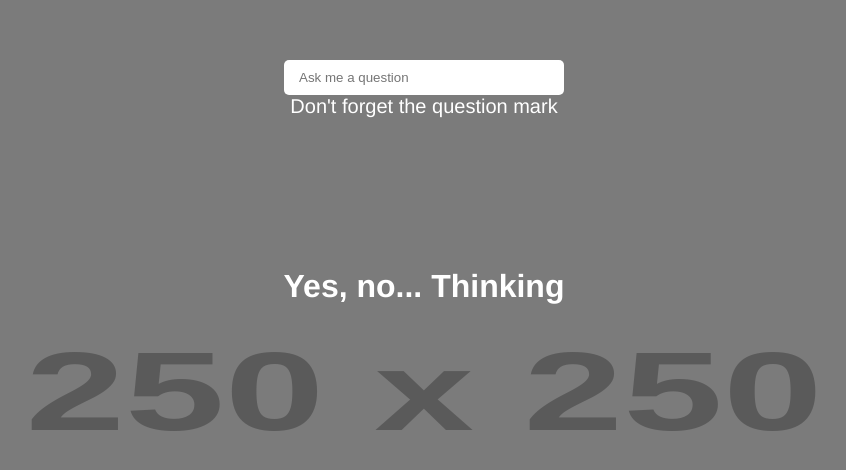
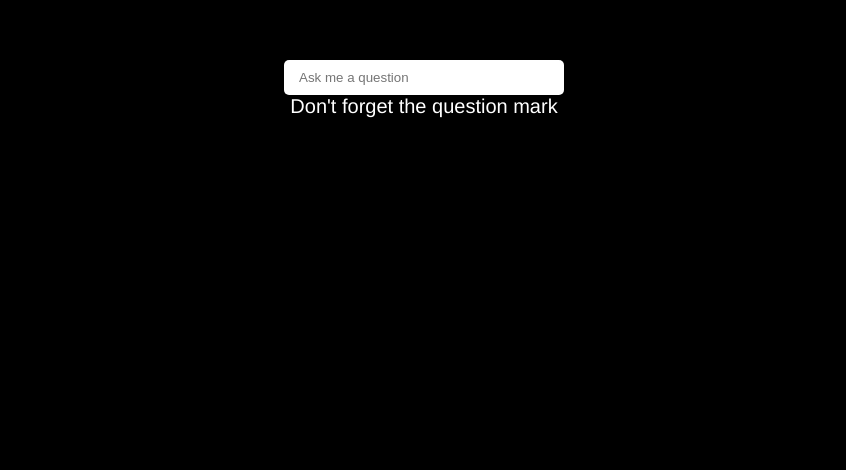
Before and after one commit to ososuna/vue, a Vue app in the folder 02-fundamentals/: page / in a window 1280 px wide. Shown: the top 470 px of the page, without its empty margins (216-1062 px from the left). Built offline with nearby package versions, Linux system fonts and the light colour scheme.

Commit message:
Added HTTP Request to Indecision

```diff
--- a/02-fundamentals/src/components/Indecision.vue
+++ b/02-fundamentals/src/components/Indecision.vue
@@ -1,6 +1,6 @@
 <template>
   <div>
-      <img src="https://via.placeholder.com/250" alt="bg">
+      <img v-if="img" :src="img">
       <div class="bg-dark"></div>
         <div class="indecision-container">
             <input
@@ -10,9 +10,9 @@
             >
             <p>Don't forget the question mark</p>
 
-            <div>
+            <div v-if="isValidQuestion">
                 <h2>{{ question }}</h2>
-                <h1>Yes, no... Thinking</h1>
+                <h1>{{ answer }}</h1>
             </div>
         </div>
   </div>
@@ -23,13 +23,30 @@
     name: 'Indecision',
     data() {
         return {
-            question: null
+            question: null,
+            answer: null,
+            img: null,
+            isValidQuestion: false
         }
+    },
+    methods: {
+
+        async getAnswer() {
+            this.answer = 'Thinking...'
+            const { answer, image } = await fetch('https://yesno.wtf/api').then( r => r.json() )
+            this.answer = answer === 'yes' ? 'Yes!' : 'No!'
+            this.img = image
+        }
+
     },
     watch: {
         question( value, oldValue ){
-            if ( !value.includes('!') ) return
-            // TODO: HTTP Request
+
+            this.isValidQuestion = false
+
+            if ( !value.includes('?') ) return
+            this.isValidQuestion = true
+            this.getAnswer()
         }
     }
 }
--- /dev/null
+++ b/02-fundamentals/src/css/styles.css
@@ -0,0 +1,3 @@
+html, body {
+    background-color: black;
+}
--- a/02-fundamentals/src/main.js
+++ b/02-fundamentals/src/main.js
@@ -1,4 +1,5 @@
 import { createApp } from 'vue'
 import App from './App.vue'
+import './css/styles.css'
 
 createApp(App).mount('#app')
```
